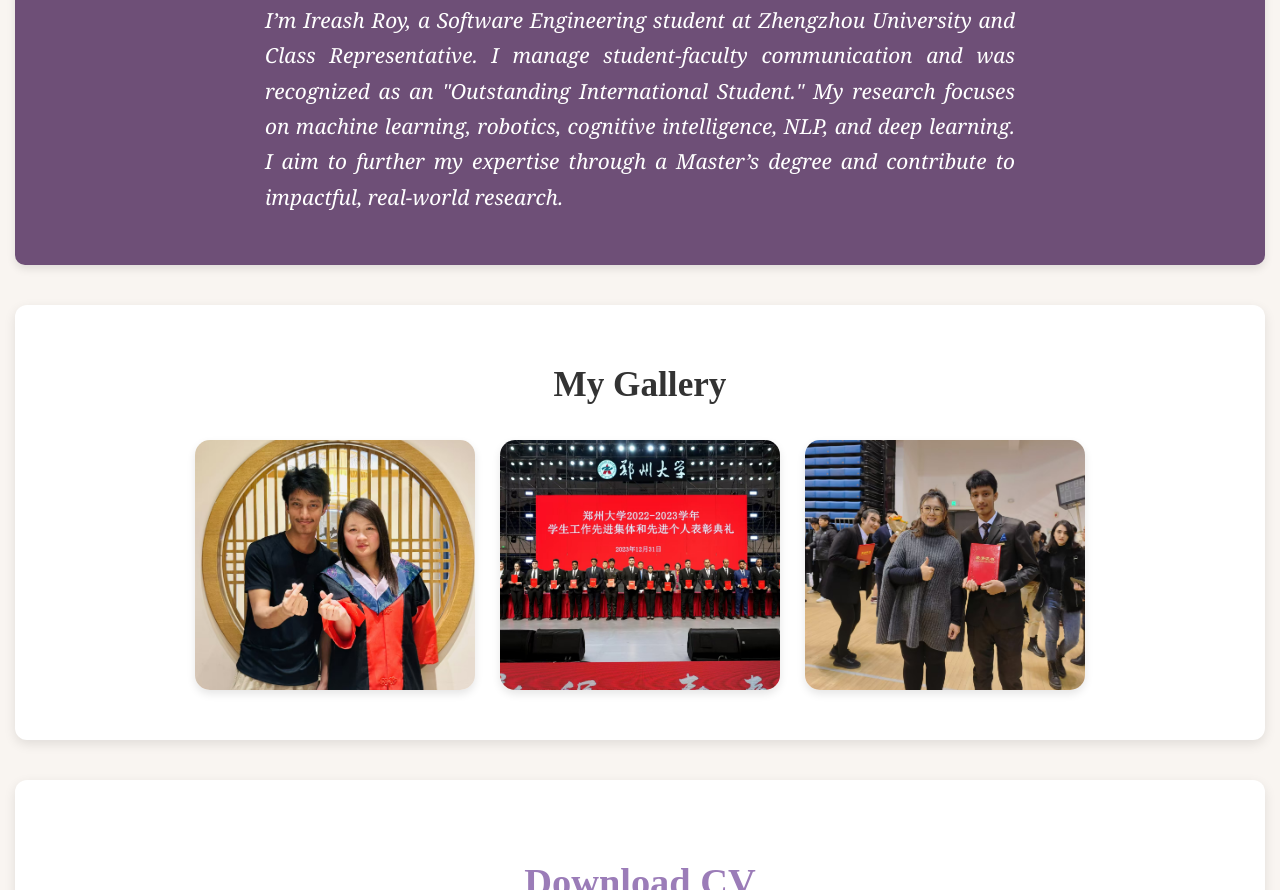
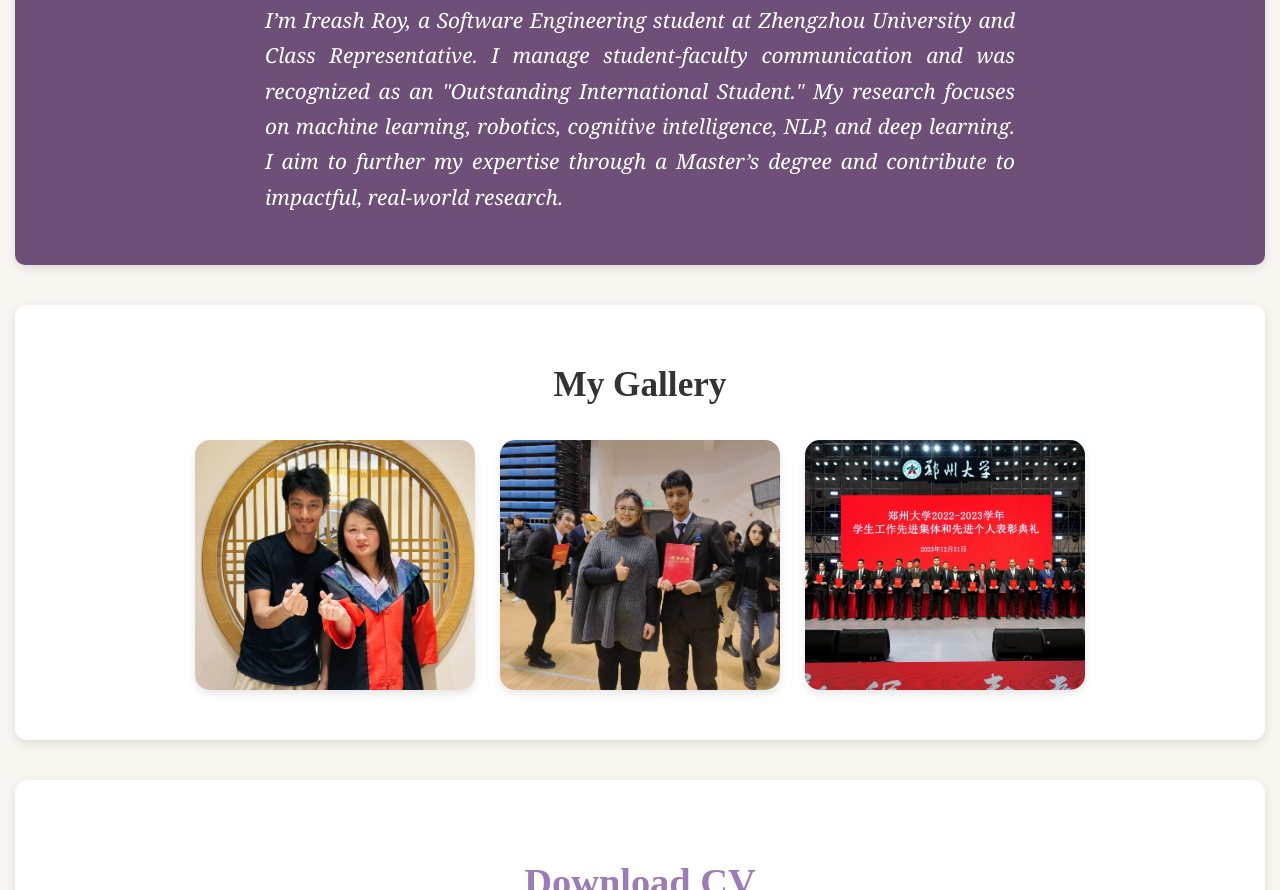
Before and after one commit to Bangladesh1122/ireashroy, a plain HTML site: page index.html in a window 1280 px wide. Shown: the part 298-1188 px from the top of the page. Drawn offline with Linux system fonts and the light colour scheme.

Commit message:
Update index.html

```diff
--- a/index.html
+++ b/index.html
@@ -29,13 +29,13 @@
     <h2>My Gallery</h2>
     <div class="carousel-container">
       <div class="carousel-item">
-        <img src="img/WechatIMG800.jpg" alt="Achievement 1" />
+        <img src="https://github.com/Bangladesh1122/ireashroy/blob/main/img/WechatIMG800.jpg" alt="Achievement 1" />
       </div>
       <div class="carousel-item">
-        <img src="img/WechatIMG798.jpg" alt="Achievement 2" />
+        <img src="https://github.com/Bangladesh1122/ireashroy/blob/main/img/WechatIMG799.jpg" alt="Achievement 1"/>
       </div>
       <div class="carousel-item">
-        <img src="img/WechatIMG799.jpg" alt="Achievement 3" />
+        <img src="https://github.com/Bangladesh1122/ireashroy/blob/main/img/WechatIMG798.jpg" alt="Achievement 3" />
       </div>
     </div>
   </section>
```
